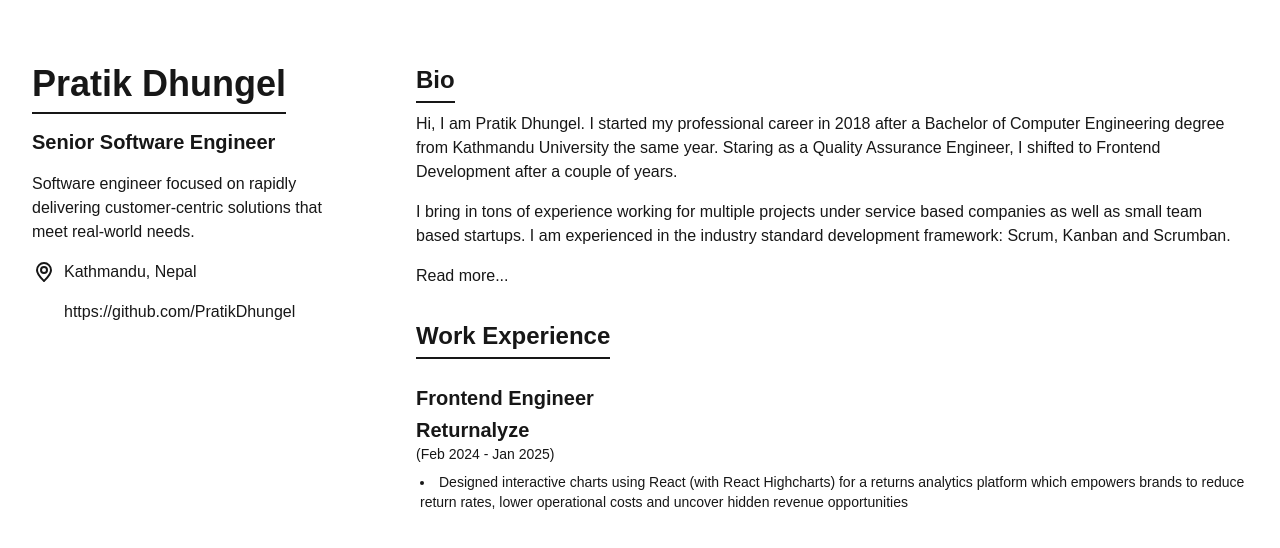
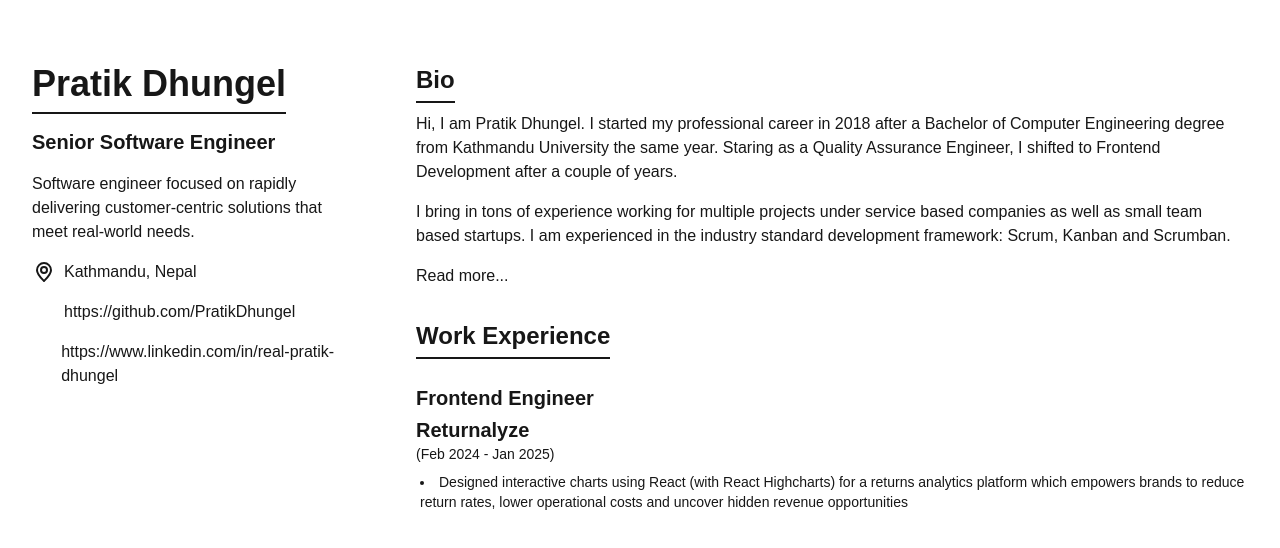
Before and after one commit to PratikDhungel/portfolio, a Next.js app: page / in a window 1280 px wide. Shown: the top 548 px of the page. Built offline with nearby package versions, Linux system fonts and the light colour scheme.

Commit message:
Portfolio: Add linkedin account in profile header

```diff
--- /dev/null
+++ b/src/Icons/LinkedIn.tsx
@@ -0,0 +1,31 @@
+const LinkedIn = ({ className }: { className?: string }) => {
+  return (
+    <svg viewBox="0 0 24 24" fill="none" xmlns="http://www.w3.org/2000/svg" className={className}>
+      <g id="SVGRepo_bgCarrier" stroke-width="0"></g>
+      <g id="SVGRepo_tracerCarrier" stroke-linecap="round" stroke-linejoin="round"></g>
+      <g id="SVGRepo_iconCarrier">
+        {' '}
+        <path
+          d="M6.5 8C7.32843 8 8 7.32843 8 6.5C8 5.67157 7.32843 5 6.5 5C5.67157 5 5 5.67157 5 6.5C5 7.32843 5.67157 8 6.5 8Z"
+          fill="#fff"
+        />
+        <path
+          d="M5 10C5 9.44772 5.44772 9 6 9H7C7.55228 9 8 9.44771 8 10V18C8 18.5523 7.55228 19 7 19H6C5.44772 19 5 18.5523 5 18V10Z"
+          fill="#fff"
+        />
+        <path
+          d="M11 19H12C12.5523 19 13 18.5523 13 18V13.5C13 12 16 11 16 13V18.0004C16 18.5527 16.4477 19 17 19H18C18.5523 19 19 18.5523 19 18V12C19 10 17.5 9 15.5 9C13.5 9 13 10.5 13 10.5V10C13 9.44771 12.5523 9 12 9H11C10.4477 9 10 9.44772 10 10V18C10 18.5523 10.4477 19 11 19Z"
+          fill="#fff"
+        />
+        <path
+          fill-rule="evenodd"
+          clip-rule="evenodd"
+          d="M20 1C21.6569 1 23 2.34315 23 4V20C23 21.6569 21.6569 23 20 23H4C2.34315 23 1 21.6569 1 20V4C1 2.34315 2.34315 1 4 1H20ZM20 3C20.5523 3 21 3.44772 21 4V20C21 20.5523 20.5523 21 20 21H4C3.44772 21 3 20.5523 3 20V4C3 3.44772 3.44772 3 4 3H20Z"
+          fill="#fff"
+        />
+      </g>
+    </svg>
+  )
+}
+
+export default LinkedIn
--- a/src/Icons/Location.tsx
+++ b/src/Icons/Location.tsx
@@ -1,8 +1,8 @@
 const Location = ({ className }: { className?: string }) => {
   return (
     <svg viewBox="0 0 24 24" fill="none" xmlns="http://www.w3.org/2000/svg" stroke="#ffffff" className={className}>
-      <g id="SVGRepo_bgCarrier" strokeWidth="0"></g>
-      <g id="SVGRepo_tracerCarrier" strokeLinecap="round" strokeLinejoin="round"></g>
+      <g id="SVGRepo_bgCarrier" strokeWidth="0" />
+      <g id="SVGRepo_tracerCarrier" strokeLinecap="round" strokeLinejoin="round" />
       <g id="SVGRepo_iconCarrier">
         <path
           d="M12 21C15.5 17.4 19 14.1764 19 10.2C19 6.22355 15.866 3 12 3C8.13401 3 5 6.22355 5 10.2C5 14.1764 8.5 17.4 12 21Z"
@@ -10,14 +10,14 @@ const Location = ({ className }: { className?: string }) => {
           strokeWidth="2"
           strokeLinecap="round"
           strokeLinejoin="round"
-        ></path>
+        />
         <path
           d="M12 13C13.6569 13 15 11.6569 15 10C15 8.34315 13.6569 7 12 7C10.3431 7 9 8.34315 9 10C9 11.6569 10.3431 13 12 13Z"
           stroke="currentColor"
           strokeWidth="2"
           strokeLinecap="round"
           strokeLinejoin="round"
-        ></path>
+        />
       </g>
     </svg>
   )
--- a/src/components/ProfileHeader.tsx
+++ b/src/components/ProfileHeader.tsx
@@ -1,4 +1,5 @@
 import GitHub from '@/Icons/GitHub'
+import LinkedIn from '@/Icons/LinkedIn'
 import Location from '@/Icons/Location'
 
 const ProfileHeader = () => {
@@ -27,10 +28,17 @@ const ProfileHeader = () => {
         Kathmandu, Nepal
       </div>
 
-      <div className="flex items-center gap-2">
+      <div className="flex items-center gap-2 mb-4">
         <GitHub className="w-6 h-6" />
         <a target="_blank" href="https://github.com/PratikDhungel" className="hover:underline">
           https://github.com/PratikDhungel
+        </a>
+      </div>
+
+      <div className="flex items-center gap-2">
+        <LinkedIn className="w-6 h-6" />
+        <a target="_blank" href="https://www.linkedin.com/in/real-pratik-dhungel" className="hover:underline">
+          https://www.linkedin.com/in/real-pratik-dhungel
         </a>
       </div>
     </div>
```
Also changed, not shown: src/Icons/GitHub.tsx (+4 -5 lines).
